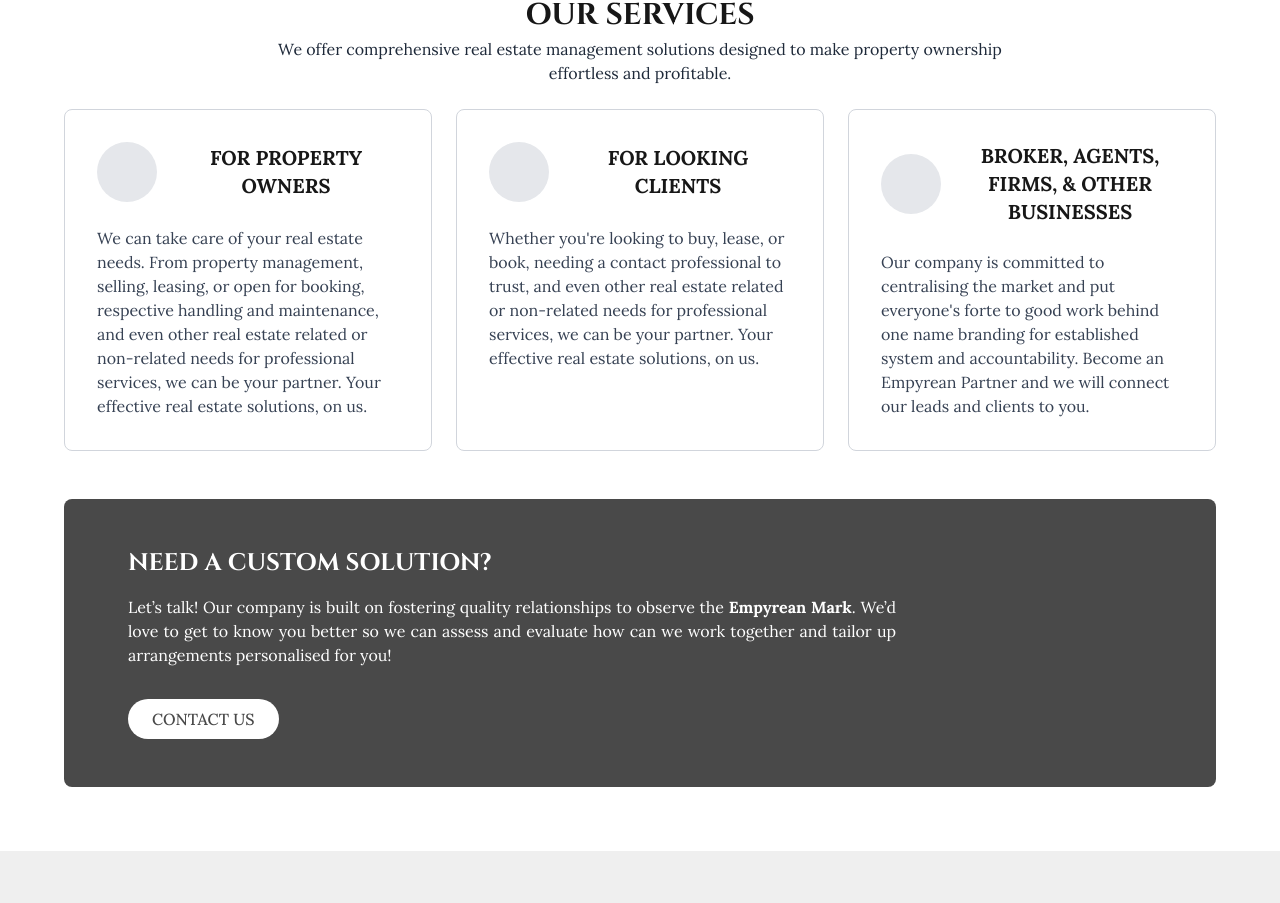
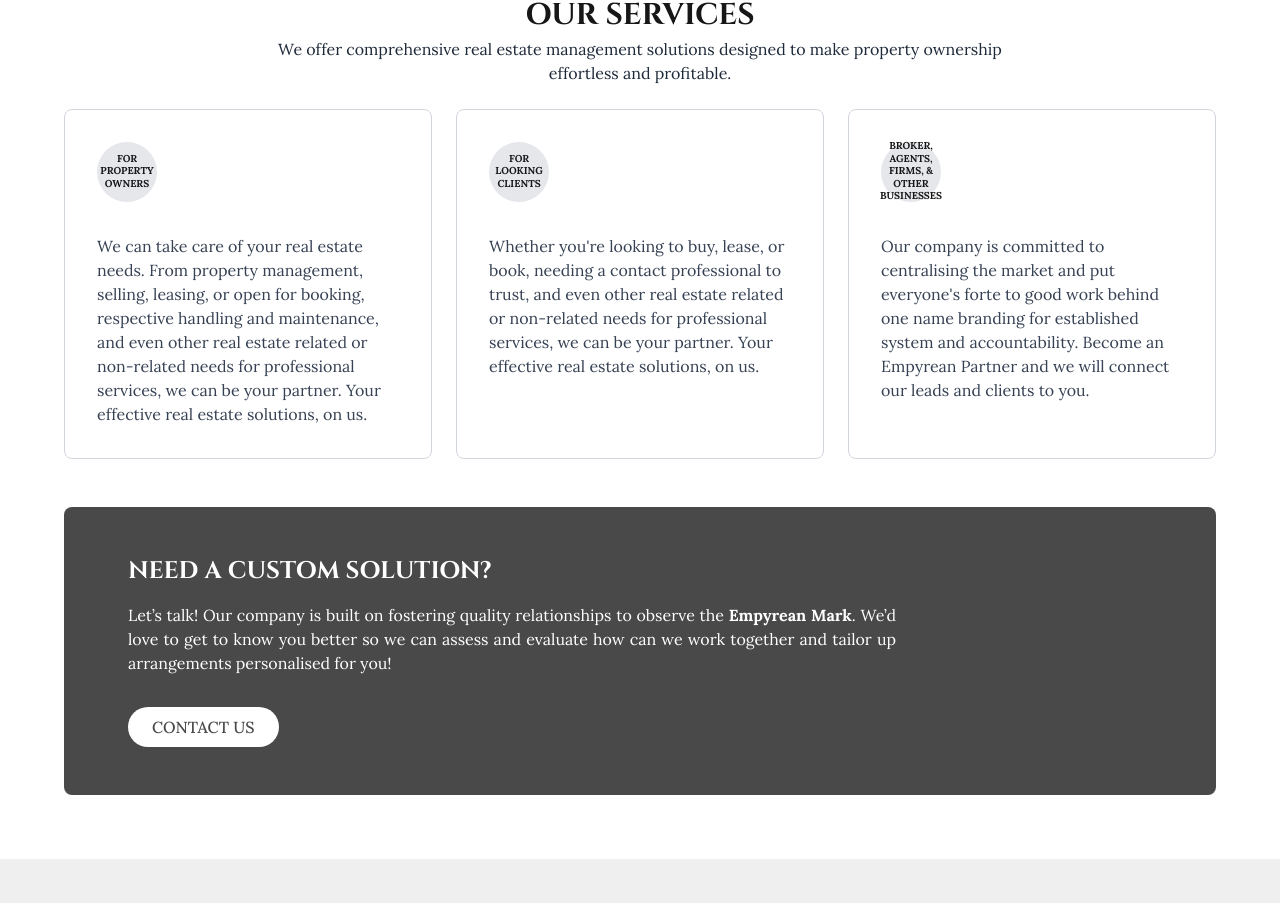
Before and after one commit to Empyrean25/empyrean, a Next.js app: page /on-work/about-us in a window 1280 px wide. Shown: the part 2508-3411 px from the top of the page. Built offline with nearby package versions, Linux system fonts and the light colour scheme.

Commit message:
Update service-card.tsx

```diff
--- a/src/components/service-card.tsx
+++ b/src/components/service-card.tsx
@@ -7,10 +7,11 @@ export function ServiceCard({ title, description }: ServiceCardProps) {
   return (
     <div className="border border-gray-300 rounded-lg p-8 hover:border-gray-400 transition-colors">
       <div className="flex flex-col items-start justify-center gap-6">
-        <div className="flex items-center gap-4">
-          <div className="bg-gray-200 rounded-full min-w-[60px] h-[60px]"></div>
-          <div className="text-xl font-bold uppercase break-words whitespace-normal w-full">
-            {title}
+        <div className="flex items-center gap-4 mb-2">
+          <div className="relative w-[60px] h-[60px]">
+            <div className="bg-gray-200 rounded-full w-full h-full flex items-center justify-center text-[10px] font-bold uppercase text-center px-1 break-words leading-tight">
+              {title}
+            </div>
           </div>
         </div>
 
```
